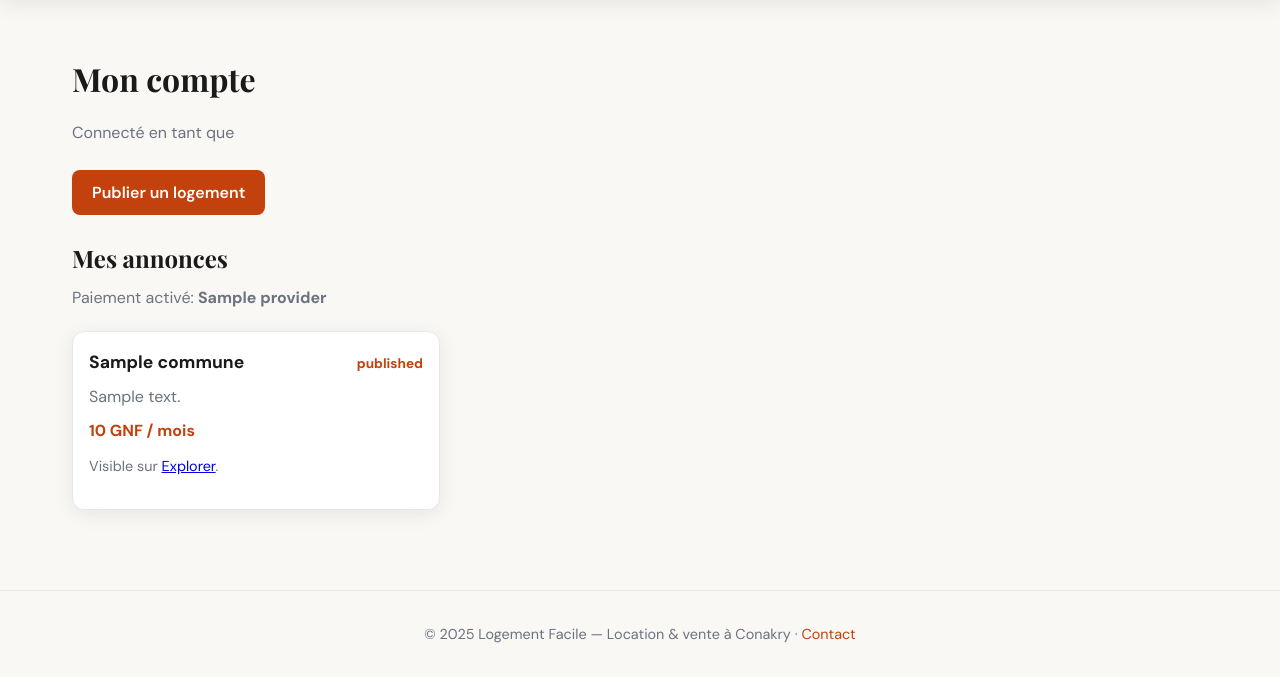
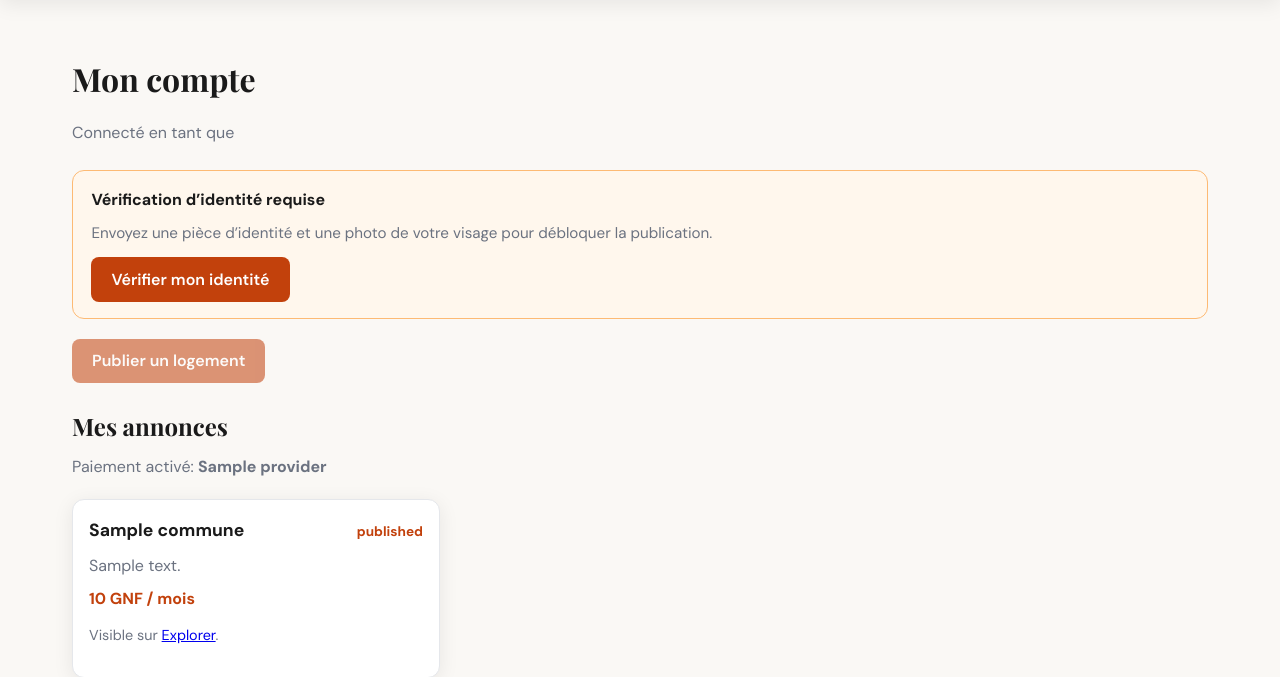
Before and after one commit to Gaius95/logement-facile, a Flask app: template templates/dashboard.html in a window 1280 px wide. Shown: the part 69-746 px from the top of the page. Before the commit the page ends 712 px from the top, so only its background shows below. Run offline with Flask 3, Linux system fonts and the light colour scheme; the template is opened without the code that fills it: most values are stand-ins (such as "Sample title", 1, 10 or a date in 2020); some libraries are stand-ins or nearby versions.

Commit message:
Add KYC verification message and button to dashboard

```diff
--- a/templates/dashboard.html
+++ b/templates/dashboard.html
@@ -6,8 +6,31 @@
   Connecté en tant que <strong>{{ current_user.email }}</strong>
 </p>
 
+{% if not kyc_allows_publish %}
+  <div style="background: #fff7ed; border: 1px solid #fdba74; border-radius: var(--radius); padding: 1rem 1.15rem; margin-bottom: 1.25rem;">
+    <strong>Vérification d’identité requise</strong>
+    <p style="margin: 0.5rem 0 0; color: var(--text-muted); font-size: 0.95rem;">
+      {% if kyc_status == 'pending_review' %}
+        Votre dossier est en cours d’examen. Vous pourrez publier après validation.
+      {% elif kyc_status == 'rejected' %}
+        Votre dernier dossier a été refusé. Corrigez les documents et renvoyez une demande.
+      {% else %}
+        Envoyez une pièce d’identité et une photo de votre visage pour débloquer la publication.
+      {% endif %}
+    </p>
+    <a class="btn" href="{{ url_for('verifier_identite') }}" style="margin-top: 0.75rem; display: inline-block;">Vérifier mon identité</a>
+  </div>
+{% endif %}
+
 <div style="display:flex; gap:12px; flex-wrap:wrap; margin-bottom: 1.5rem;">
-  <a class="btn" href="{{ url_for('publier') }}">Publier un logement</a>
+  {% if kyc_allows_publish %}
+    <a class="btn" href="{{ url_for('publier') }}">Publier un logement</a>
+  {% else %}
+    <span class="btn" style="opacity: 0.55; cursor: not-allowed; pointer-events: none;" title="Identité à valider">Publier un logement</span>
+  {% endif %}
+  {% if is_kyc_admin_user %}
+    <a href="{{ url_for('admin_kyc_list') }}" style="align-self: center; color: var(--secondary); font-weight: 600;">Admin KYC</a>
+  {% endif %}
 </div>
 
 <h2 style="font-family: 'Playfair Display', serif; margin-bottom: 1rem;">Mes annonces</h2>
```
